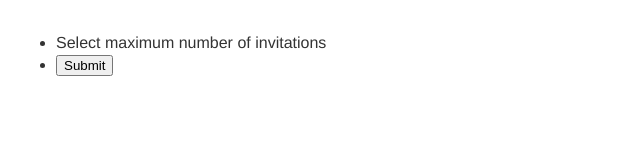
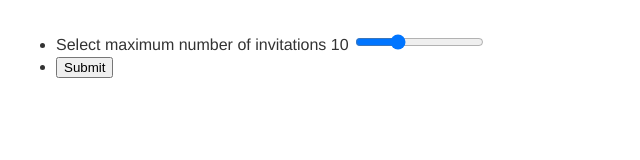
Before and after one commit to MuhRandy/learning-area, a plain HTML site: page form/html5-control/task/task2.html in a window 1280 px wide. Shown: the whole page, without its empty margins (0-640 px from the left). Drawn offline with Linux system fonts and the light colour scheme.

Commit message:
feat: finish html control task

```diff
--- a/form/html5-control/task/task2.html
+++ b/form/html5-control/task/task2.html
@@ -22,7 +22,18 @@
     <form>
       <ul>
         <li>
-          <label for="max-invite">Select maximum number of invitations</label>
+          <label for="max-invite"
+            >Select maximum number of invitations
+            <output class="invite-output"></output
+          ></label>
+          <input
+            type="range"
+            name="max-invite"
+            id="max-invite"
+            min="1"
+            max="30"
+            value="10"
+          />
         </li>
         <li>
           <button>Submit</button>
```
Also changed, not shown: form/html5-control/task/task1.html (+4 -0 lines).
